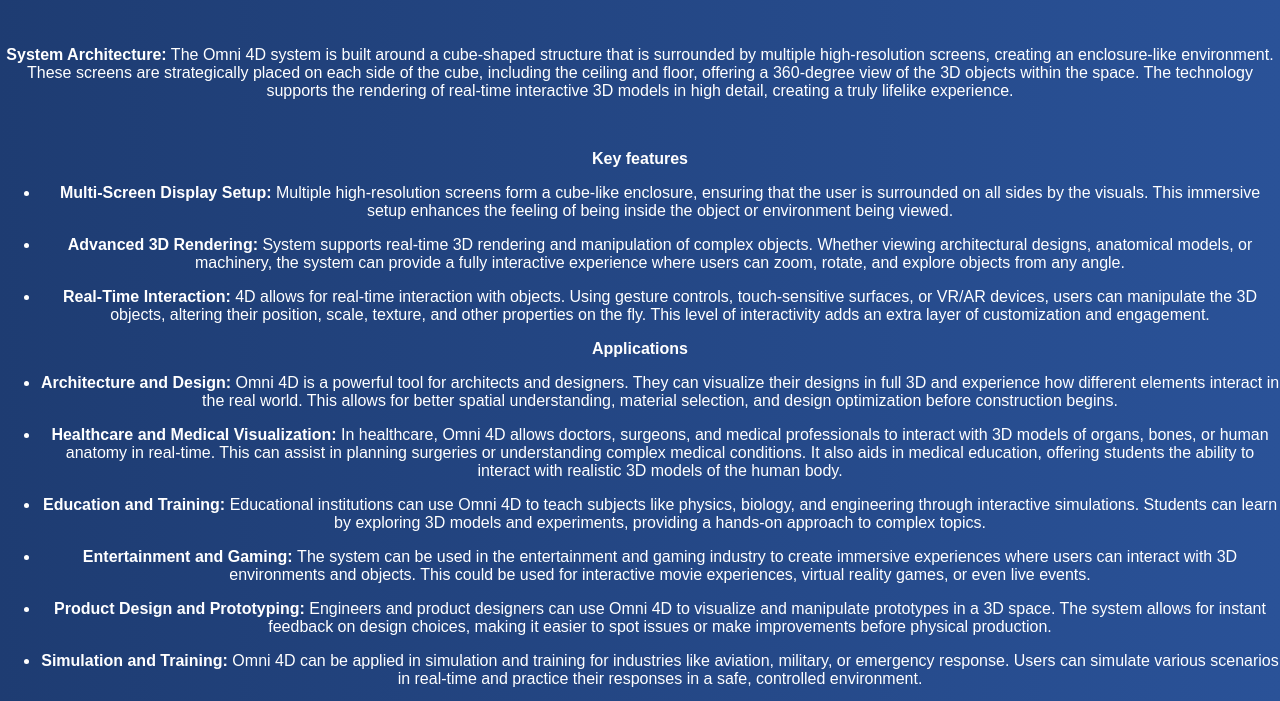
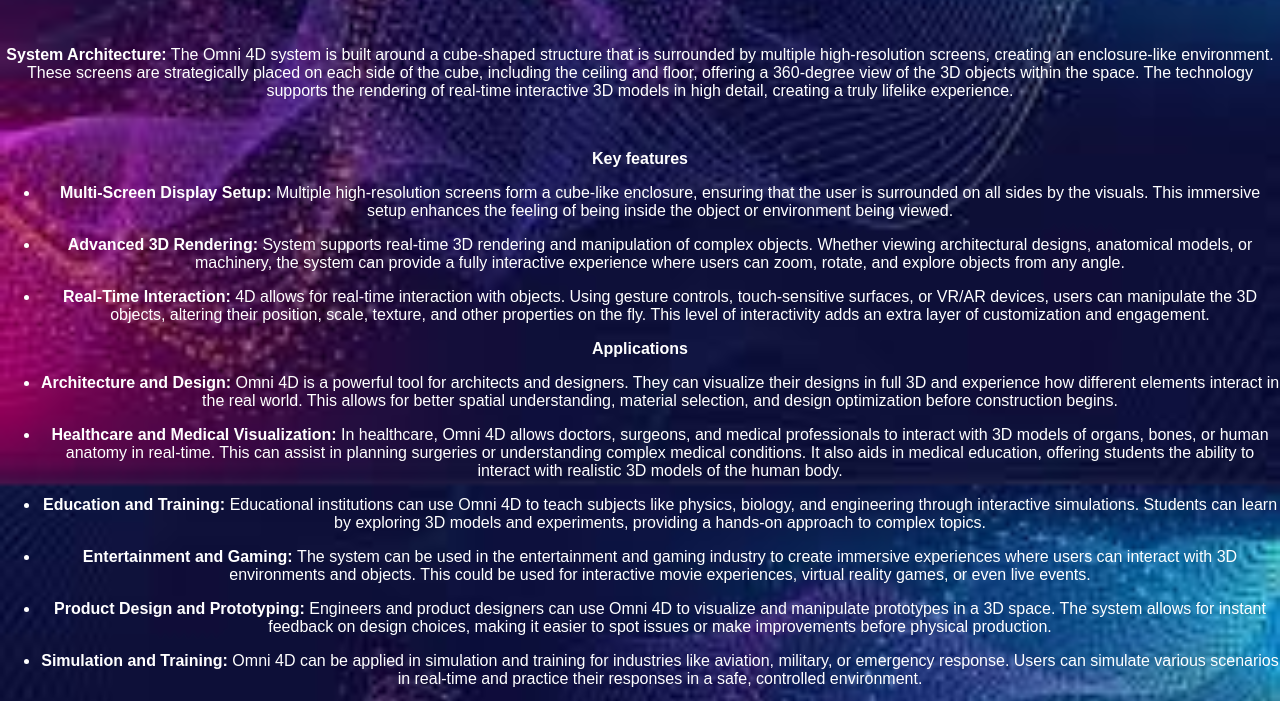
Before and after one commit to YusifShahlyev07/Omni4D, a plain HTML site: page index.html in a window 1280 px wide. Shown: the part 367-1068 px from the top of the page. Drawn offline with Linux system fonts and the light colour scheme; a web font is replaced by a local one.

Commit message:
Add files via upload

```diff
--- a/style.css
+++ b/style.css
@@ -1,6 +1,7 @@
 /* General Page Styling */
 body {
-    background: linear-gradient(to right, #1e3c72, #2a5298);
+    background: url('ai-background.jpg') no-repeat center center fixed;
+    background-size: cover;
     margin: 0;
     padding: 0;
     text-align: center;
```
Also changed, not shown: ai-background.jpg (added).
